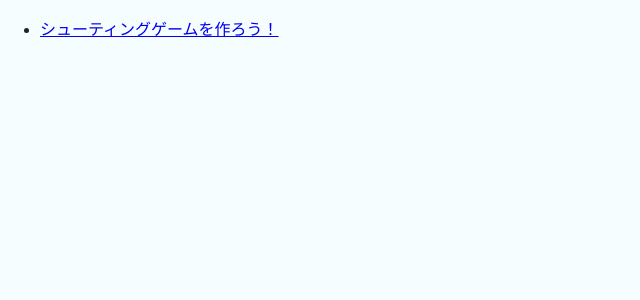
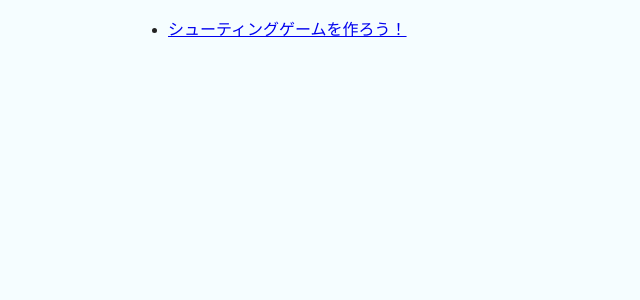
Before and after one commit to Mekurun/mekurun.com, a Jekyll site: the page built from index.markdown, in a window 1280 px wide. Shown: the top 300 px of the page, without its empty margins (0-640 px from the left). Built offline with Jekyll 4.4.1, drawn with Linux system fonts in a browser that asks for light colours.

Commit message:
全体の横幅修正

```diff
--- a/_layouts/category.html
+++ b/_layouts/category.html
@@ -4,6 +4,7 @@ layout: default
 {% include header.html %}
 <h1>{{ page.title }}</h1>
 {{content}}
+<div class="main">
   <h2>はじめに</h2>
   {% include course-list.html difficulty="はじめに" %}
   <h2>かんたん</h2>
@@ -12,3 +13,4 @@ layout: default
   {% include course-list.html difficulty="ふつう" %}
   <h2>むずかしい</h2>
   {% include course-list.html difficulty="むずかしい" %}
+</div>
--- /dev/null
+++ b/_layouts/page.html
@@ -0,0 +1,6 @@
+---
+layout: default
+---
+<div class="main">
+  {{content}}
+</div>
--- a/css/main.scss
+++ b/css/main.scss
@@ -65,6 +65,9 @@ header {
       border-radius: 5px;
     }
   }
+}
+.main {
+  margin: auto 10vw;
 }
 .page-course {
   h2 {
--- a/index.markdown
+++ b/index.markdown
@@ -1,5 +1,5 @@
 ---
-layout: default
+layout: page
 ---
 <ul>
 {% for lesson in site.posts %}
```
Lines whose indentation alone changed are shown as unchanged.
